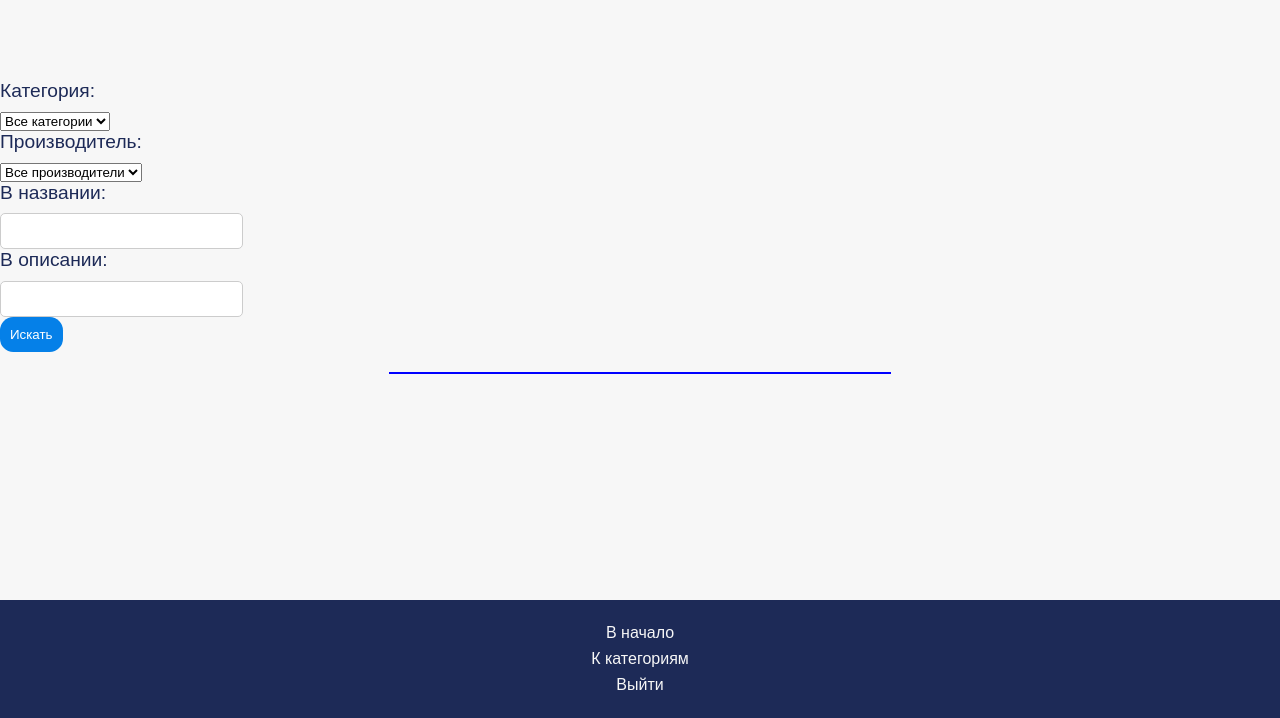
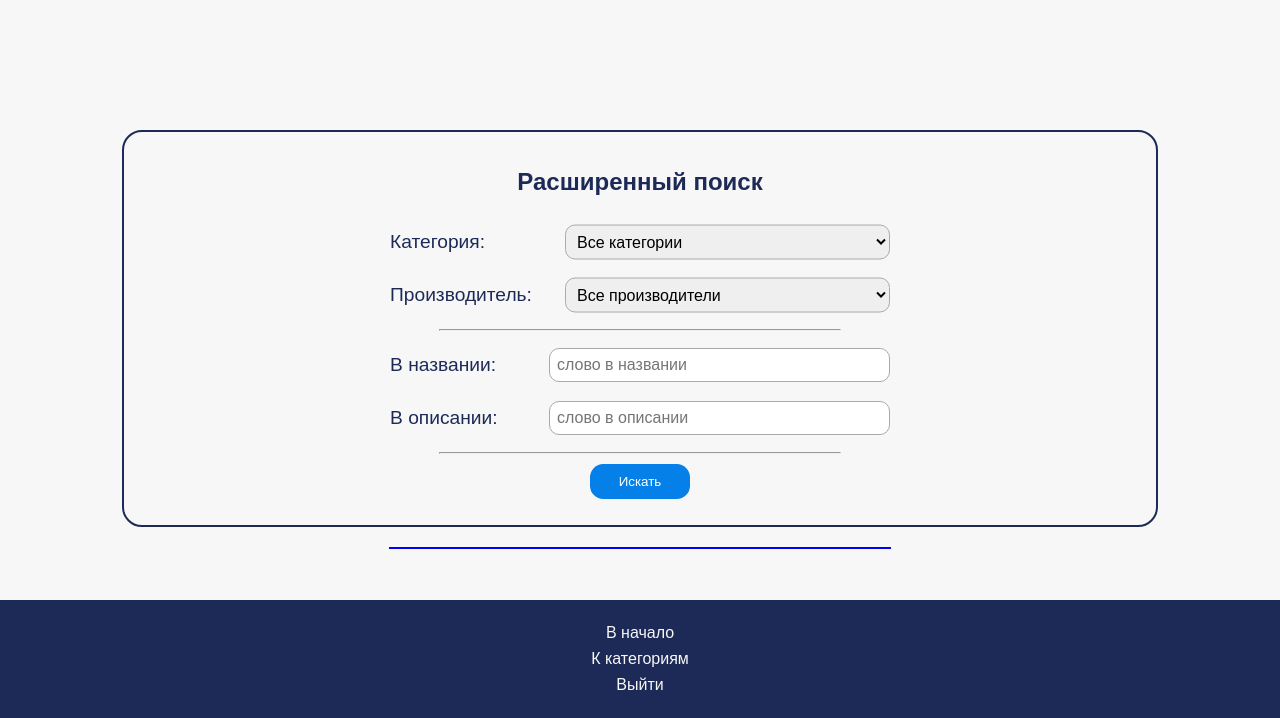
Before and after one commit to TheNiska/Online-Store-Website-You-Can-Contribute, a Python web app: template templates/index.html in a window 1280 px wide. Shown: the part 82-800 px from the top of the page. Run offline with Jinja, Linux system fonts and the light colour scheme; the template is opened without the code that fills it, so the values that code supplies are empty.

Commit message:
gitigonre and styles changes

```diff
--- a/hello.py
+++ b/hello.py
@@ -131,7 +131,9 @@
 
     # Сохраняем изменения в базе данных
     db.session.commit()
+
     '''
+
 
     # Определяем начало периода (за последние 10 дней)
     start_date = datetime.now() - timedelta(days=10)
@@ -401,4 +403,4 @@
 
 
 if __name__ == "__main__":
-   application.run(host='0.0.0.0', debug="True")
+   application.run(host='0.0.0.0')
--- /dev/null
+++ b/static/styles/extended_search.css
@@ -0,0 +1,67 @@
+.extended-search {
+    display: flex;
+    flex-direction: column;
+    justify-content: center;
+    align-items: center;
+    margin: 20px auto;
+    width: 100%;
+    max-width: 1000px;
+    border: 2px solid #1d2a57;
+    border-radius: 20px;
+    padding: 1em;
+    margin-top: 50px;
+}
+
+.select-form {
+    position: relative;
+    height: 30px;
+    min-width: 500px;
+    text-align: justify;
+    padding-top: 0.7em;
+    padding-bottom: 0.7em;
+}
+
+.select-form label {
+    position: absolute;
+    left: 0px;
+    top: 50%;
+    transform: translateY(-50%);
+
+}
+
+.select-form select {
+    position: absolute;
+    right: 0px;
+    top: 50%;
+    width: 65%;
+    transform: translateY(-50%);
+    padding: 7px;
+    border: 1px solid #aaa;
+    border-radius: 10px;
+    font-size: 1em;
+    outline: none;
+}
+
+.select-form input {
+    position: absolute;
+    right: 0;
+    top: 50%;
+    transform: translateY(-50%);
+    outline: none;
+    width: 65%;
+    padding: 7px;
+    border: 1px solid #aaa;
+    border-radius: 10px;
+    font-size: 1em;
+
+}
+
+.extended-search button {
+    display: block;
+    margin: 10px auto;
+    width: 100px;
+}
+
+hr {
+    width: 80%;
+}
--- a/templates/base.html
+++ b/templates/base.html
@@ -10,6 +10,7 @@
     <link href="https://fonts.googleapis.com/css2?family=Roboto+Mono&display=swap" rel="stylesheet">
     <link href="{{ url_for('static', filename='styles/fontawesome/css/all.css') }}" rel="stylesheet">
     <link rel="stylesheet" type="text/css" href="{{ url_for('static', filename='styles/styles.css') }}">
+    {% block links %} {% endblock %}
     <script src="https://code.jquery.com/jquery-3.6.0.min.js"></script>
     <script>
       $(document).ready(function() {
--- a/templates/index.html
+++ b/templates/index.html
@@ -1,4 +1,8 @@
 {% extends 'base.html' %}
+
+{% block links %}
+<link rel="stylesheet" type="text/css" href="{{ url_for('static', filename='styles/extended_search.css') }}">
+{% endblock %}
 
 {% block title %}Profinters - магазин сантехники{% endblock %}
 
@@ -14,9 +18,12 @@
       {% endfor %}
     </div>
 
+
+    <div class="extended-search">
+        <h2>Расширенный поиск</h2>
         <form action="{{ url_for('search') }}" method="POST">
           <input type="hidden" name="form_id" value="extended-search">
-      <div>
+          <div class="select-form">
             <label for="category">Категория:</label>
             <select id="category" name="category">
               <option value="">Все категории</option>
@@ -25,7 +32,7 @@
               {% endfor %}
             </select>
           </div>
-      <div>
+          <div class="select-form">
             <label for="manufacturer">Производитель:</label>
             <select id="manufacturer" name="manufacturer">
               <option value="">Все производители</option>
@@ -34,16 +41,19 @@
               {% endfor %}
             </select>
           </div>
-      <div>
+          <hr>
+          <div class="select-form">
             <label for="name_term">В названии:</label>
-        <input type="text" id="name_term" name="name_term">
+            <input type="text" id="name_term" name="name_term" placeholder="слово в названии">
           </div>
-      <div>
+          <div class="select-form">
             <label for="descr_term">В описании:</label>
-        <input type="text" id="descr_term" name="descr_term">
+            <input type="text" id="descr_term" name="descr_term" placeholder="слово в описании">
           </div>
+          <hr>
           <button type="submit">Искать</button>
         </form>
+    </div>
 
      <div class="last_sales">
        {% for el in data_dict %}
```
Also changed, not shown: store.db, 1 other file. Lines whose indentation alone changed are shown as unchanged.
